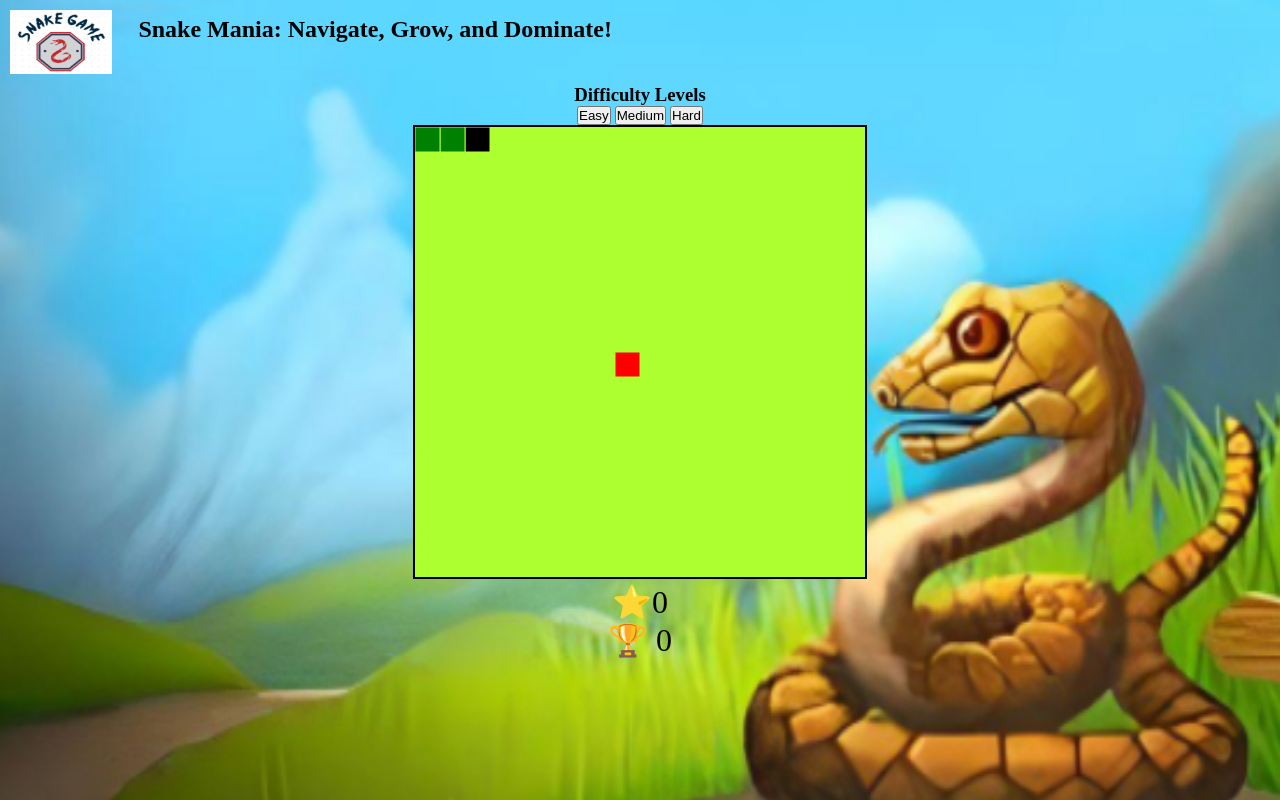
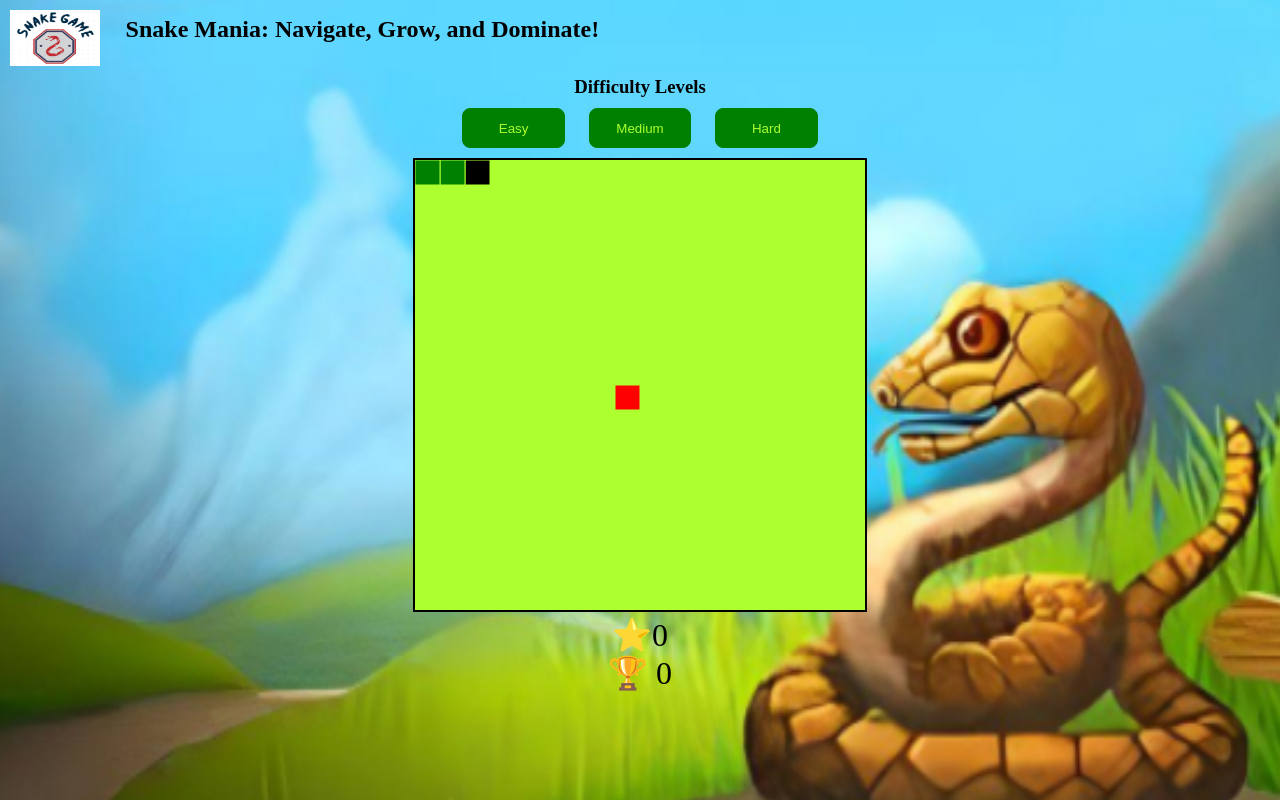
Before and after one commit to kunal-511/Snake_game, a plain HTML site: page snake_game.html in a window 1280 px wide. Drawn offline with Linux system fonts and the light colour scheme.

Commit message:
Update snake_game.css

```diff
--- a/snake_game.css
+++ b/snake_game.css
@@ -33,6 +33,22 @@ nav h1{
     justify-content: center;
     align-items: center;
 }
+.btn{
+    width: 8vw;
+    margin: 10px;
+    background-color: green;
+    color: greenyellow;
+    cursor: pointer;
+height: 5vh;
+border: 1px solid green;
+border-radius: 8px;
+}
+.btn:hover{
+
+    background-color: greenyellow;
+    color: black;
+
+}
 #canvas{
     border: 2px solid black;
 }
@@ -43,8 +59,8 @@ nav h1{
 }
 nav img {
     display: flex;
-    width: 8vw;
-    height: 8vh;
+    width: 7vw;
+    height: 7vh;
     /* border: 20px solid lightgreen; */
 
     margin: 10px;
@@ -67,6 +83,9 @@ nav img {
     padding: 10px 20px;
     background-color: greenyellow;
     color: black;
+}
+section #score{
+    font-size: 4rem;
 }
 
 .invisible{
```
